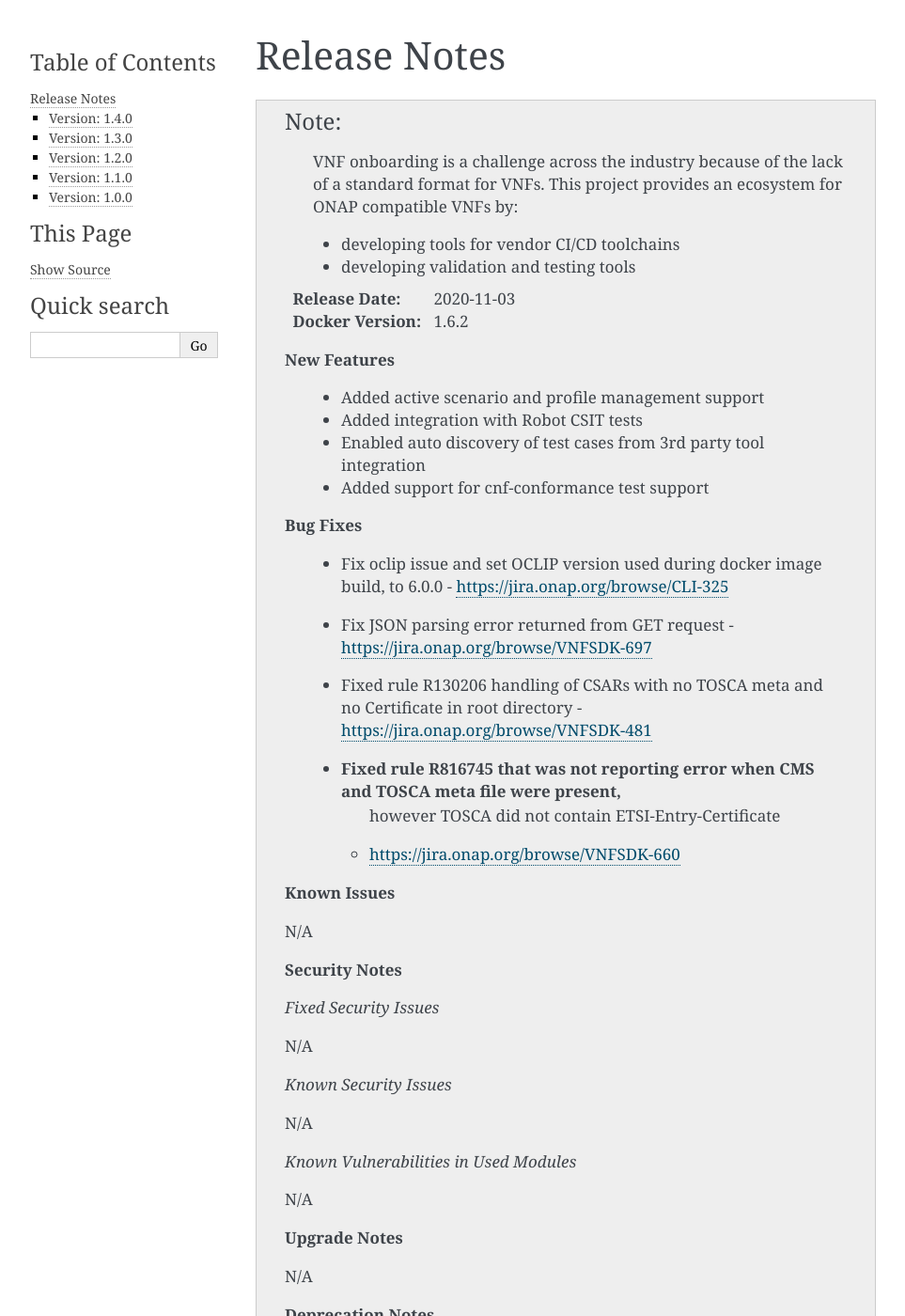
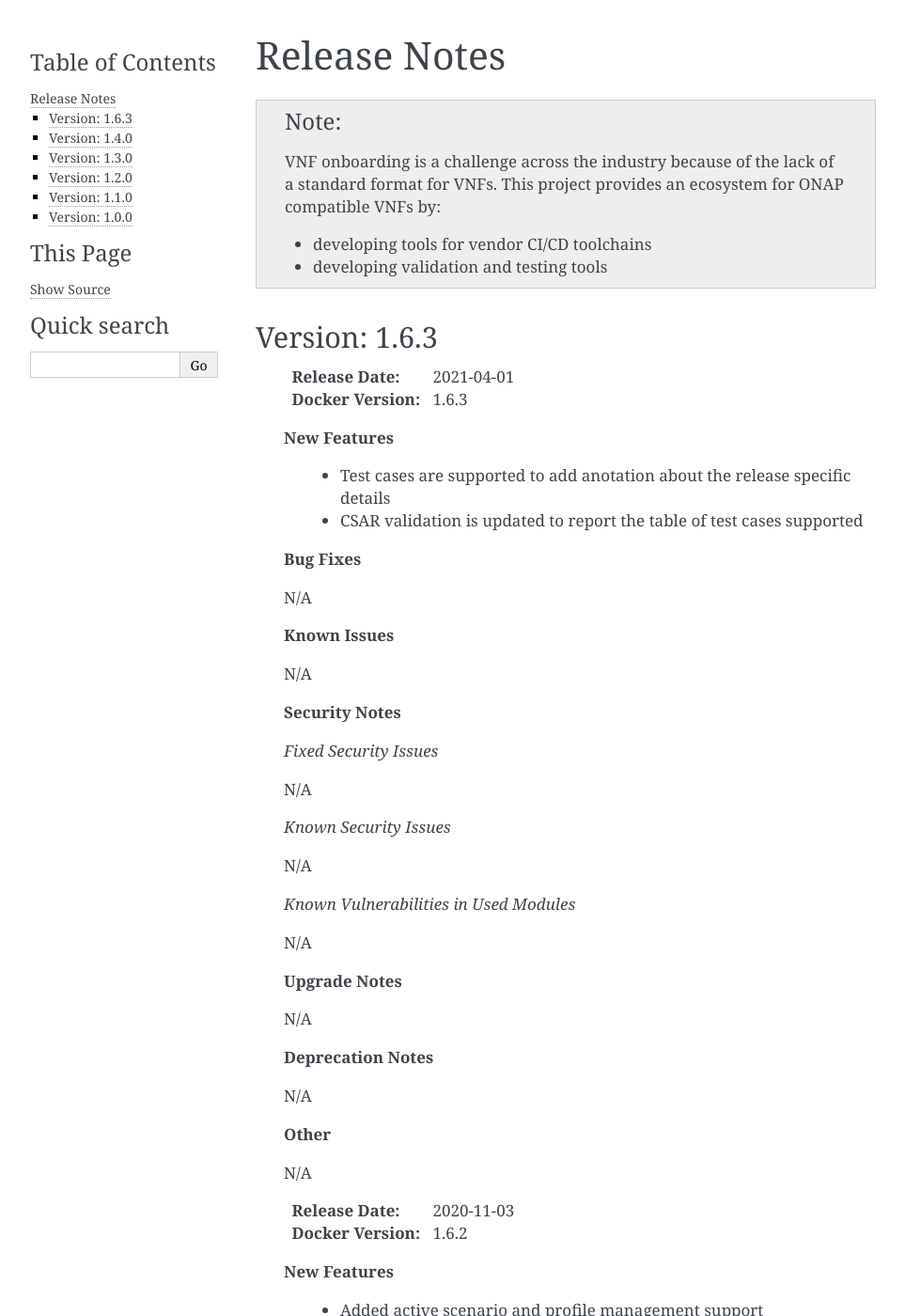
Before and after one commit to onap/vnfsdk-model, a Sphinx documentation site: the page built from docs/release-notes.rst, in a window 1280 px wide and 1400 px high. Shown: the whole window at 94% size, without its empty margins (148-1111 px from the left). Built offline with Sphinx 7.4.7, drawn with Linux system fonts in a browser that asks for light colours; pages that are not in the unit, such as notebooks, are missing from menus.

Commit message:
Add release notes 1.6.3
Issue-ID: VNFSDK-761

Signed-off-by: Kanagaraj Manickam <kanagaraj.manickam@huawei.com>
Change-Id: I5e3e3f54e79f07c527473b8de0d0a96e75927ee5

```diff
--- a/docs/release-notes.rst
+++ b/docs/release-notes.rst
@@ -13,6 +13,51 @@ Release Notes
 
    * developing tools for vendor CI/CD toolchains
    * developing validation and testing tools
+
+Version: 1.6.3
+--------------
+
+ :Release Date: 2021-04-01
+ :Docker Version: 1.6.3
+
+ **New Features**
+
+   * Test cases are supported to add anotation about the release specific details
+   * CSAR validation is updated to report the table of test cases supported
+
+ **Bug Fixes**
+
+ N/A
+
+ **Known Issues**
+
+ N/A
+
+ **Security Notes**
+
+ *Fixed Security Issues*
+
+ N/A
+
+ *Known Security Issues*
+
+ N/A
+
+ *Known Vulnerabilities in Used Modules*
+
+ N/A
+
+ **Upgrade Notes**
+
+ N/A
+
+ **Deprecation Notes**
+
+ N/A
+
+ **Other**
+
+ N/A
 
 
  Version: 1.6.2
```
